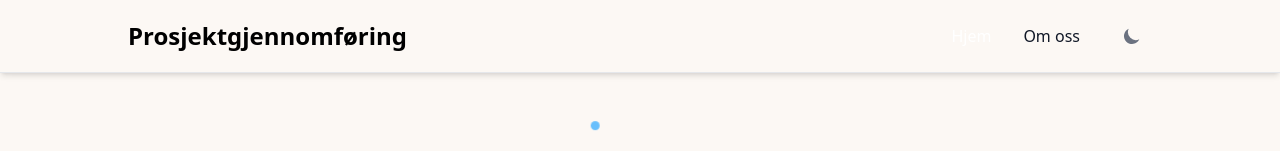
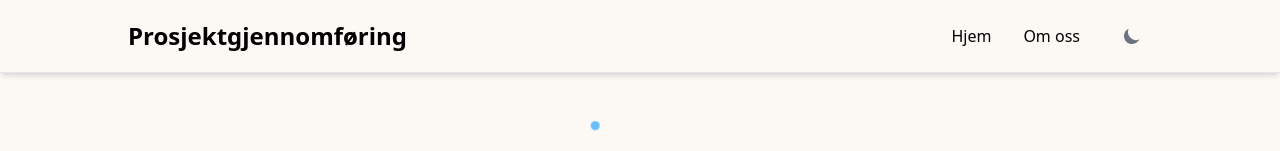
Before and after one commit to thevithach/Gruppe-1-IS-310, a React (Vite) app: page /HvorforOss in a window 1280 px wide. Shown: the top 151 px of the page. Built offline with nearby package versions, Linux system fonts and the light colour scheme; a web font is replaced by a local one.

Commit message:
Refactor: Update NavBar component link styles and colors

```diff
--- a/src/components/Layout/NavBar.tsx
+++ b/src/components/Layout/NavBar.tsx
@@ -48,7 +48,7 @@ function NavBar() {
       {isDarkMode ? (
         <svg
           className="w-5 h-5"
-          fill="red"
+          fill="orange"
           viewBox="0 0 20 20"
           xmlns="http://www.w3.org/2000/svg"
         >
@@ -81,7 +81,7 @@ function NavBar() {
               onClick={scrollToHomeSection}
               className="flex items-center space-x-3 rtl:space-x-reverse"
             >
-              <span className="self-center text-2xl font-semibold whitespace-nowrap dark:text-white">
+              <span className="self-center text-2xl font-semibold whitespace-nowrap dark:text-white hover:text-orange-400">
                 Prosjektgjennomføring
               </span>
             </Link>
@@ -90,7 +90,7 @@ function NavBar() {
               href="#home"
               className="flex items-center space-x-3 rtl:space-x-reverse"
             >
-              <span className="self-center text-2xl font-semibold whitespace-nowrap dark:text-white">
+              <span className="self-center text-2xl font-semibold whitespace-nowrap dark:text-white hover:text-orange-400">
                 Prosjektgjennomføring
               </span>
             </a>
@@ -136,7 +136,7 @@ function NavBar() {
                     <Link
                       to="/"
                       onClick={scrollToHomeSection}
-                      className="block py-2 px-3 text-white bg-orange-400 rounded md:bg-transparent md:p-0 md:dark:text-orange-400"
+                      className="block py-2 px-3 md:text-black text-white hover:text-orange-400 bg-orange-400 rounded md:bg-transparent md:p-0 md:dark:text-orange-400"
                       aria-current="page"
                     >
                       Hjem
@@ -145,7 +145,7 @@ function NavBar() {
                   <li>
                     <a
                       onClick={handleOmOssClick}
-                      className="block py-2 px-3 text-gray-900 rounded hover:bg-orange-100 md:hover:bg-transparent md:hover:text-orange-400 md:p-0 md:dark:hover:text-orange-400 dark:text-white dark:hover:bg-gray-700 dark:hover:text-white md:dark:hover:bg-transparent dark:border-gray-700"
+                      className="block py-2 px-3 text-black rounded hover:bg-orange-100 md:hover:bg-transparent md:hover:text-orange-400 md:p-0 md:dark:hover:text-orange-400 dark:text-white dark:hover:bg-gray-700 dark:hover:text-white md:dark:hover:bg-transparent dark:border-gray-700"
                     >
                       Om oss
                     </a>
@@ -156,7 +156,7 @@ function NavBar() {
                   <li>
                     <a
                       href="#home"
-                      className="block py-2 px-3 bg-orange-400 rounded md:bg-transparent text-black md:p-0 md:dark:text-orange-400 md:hover:text-orange-500"
+                      className="block py-2 px-3 bg-orange-400 rounded md:bg-transparent text-white md:text-black md:p-0 md:dark:text-orange-400 md:hover:text-orange-500"
                     >
                       Hjem
                     </a>
```
